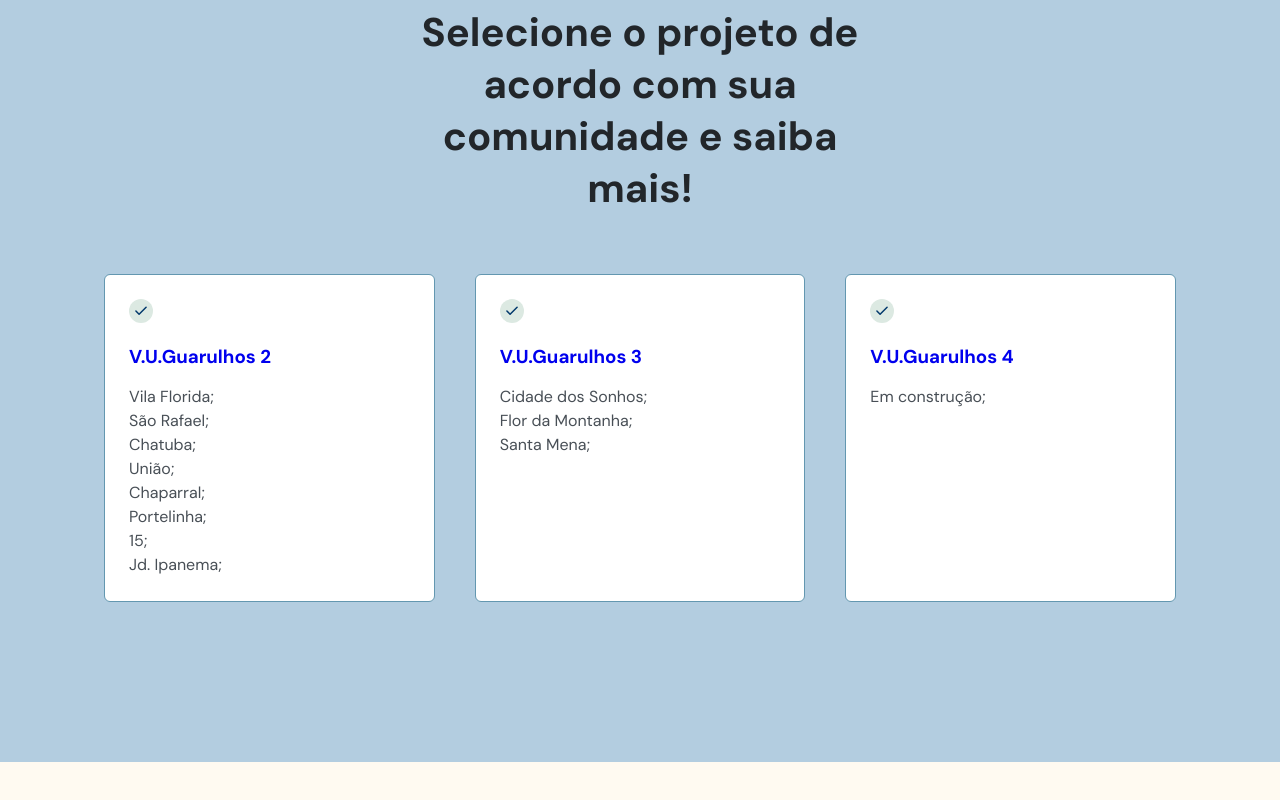
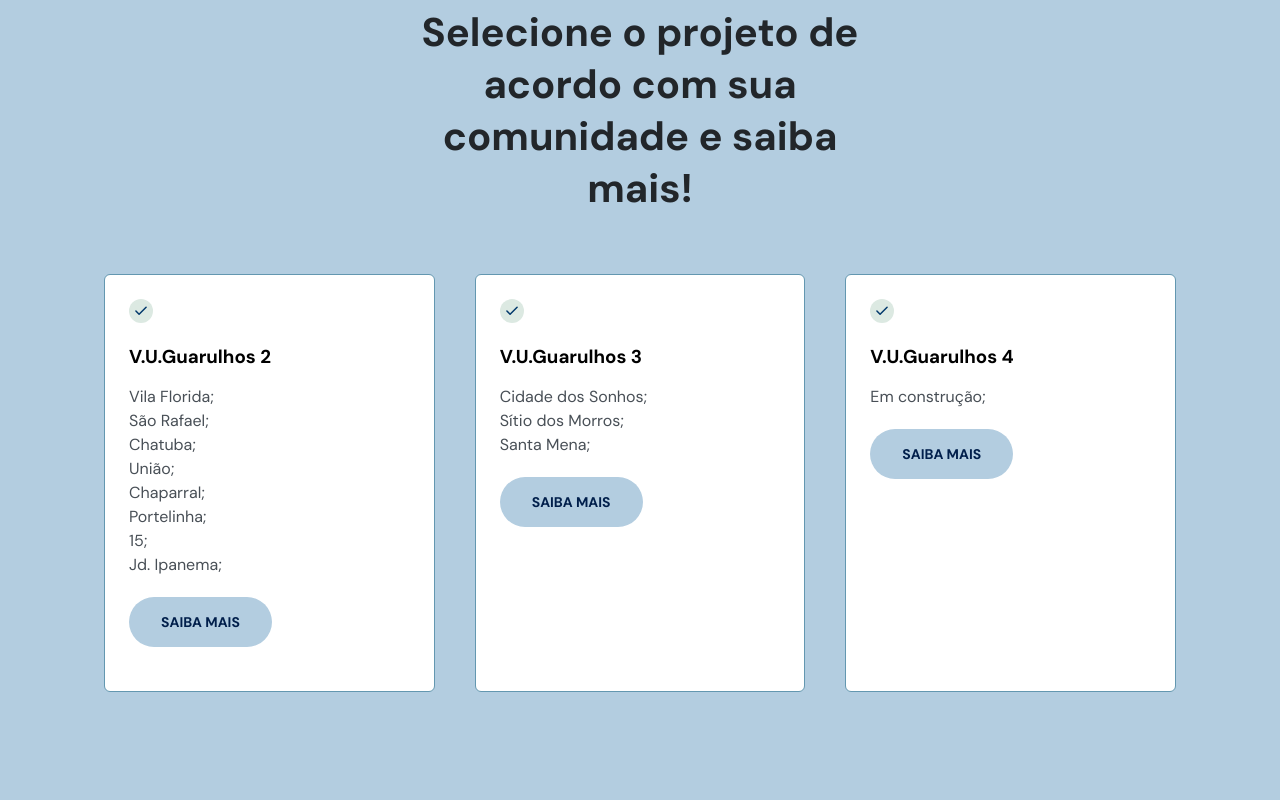
Before and after one commit to AguaLegalGru/AguaLegalGru, a plain HTML site: page index.html in a window 1280 px wide. Shown: the part 988-1788 px from the top of the page. Drawn offline with nearby package versions, Linux system fonts and the light colour scheme.

Commit message:
Second commit with additional informations

```diff
--- a/CSS/style.css
+++ b/CSS/style.css
@@ -86,6 +86,34 @@ section .content p {
     font-size: 1.6rem;
     line-height: 150%;
     color: var(--gray-paragraph);
+}
+
+.button {
+  background-color: var(--brand3);
+  /*border: none;*/
+  border-color: var(--bg-menu);
+  border-radius: 4rem;
+  margin-top: 2rem;
+  margin-bottom: 2rem;
+  padding: 1.6rem 3.2rem;
+  width: fit-content;
+  color: var(--bg-menu);
+  font-size: 1.4rem;
+  font-weight: 700;
+  text-transform: uppercase;
+  display: flex;
+  align-items: center;
+  justify-content: center;
+  gap: 1.6rem;
+  text-decoration: none;
+  transition: background 200ms;
+  cursor: pointer;
+}
+
+.button:hover {
+  background-color: var(--bg-menu);
+  border-color: var(--brand3);
+  color: white;
 }
 
 /*=== CUSTOM COLORS ========================================*/
--- a/index.html
+++ b/index.html
@@ -167,7 +167,7 @@
                     </div>
                     <div class="stat">
                       <h3>+4</h3>
-                      <p>Anos atuando na cidade</p>
+                      <p>Anos no mercado</p>
                     </div>
                 </div>
             </div>
@@ -186,9 +186,7 @@
                             <circle cx="12" cy="12" r="12" fill="#DCE9E2"/>
                             <path d="M17.091 8.18188L10.091 15.1819L6.90918 12.0001" stroke="#03396C" stroke-width="1.5" stroke-linecap="round" stroke-linejoin="round"/>
                         </svg>
-                        <a href="./html/guarulhos-2.html">
-                            <h3>V.U.Guarulhos 2</h3>
-                        </a>
+                        <h3>V.U.Guarulhos 2</h3>
                         <p>
                             Vila Florida; <br>
                             São Rafael; <br>
@@ -199,32 +197,37 @@
                             15; <br>
                             Jd. Ipanema; <br>
                         </p>
+                        <a class="button" href="./html/guarulhos-2.html">
+                                SAIBA MAIS
+                        </a>
                     </div>
                     <div class="card">
                         <svg width="24" height="24" viewBox="0 0 24 24" fill="none" xmlns="http://www.w3.org/2000/svg">
                             <circle cx="12" cy="12" r="12" fill="#DCE9E2"/>
                             <path d="M17.091 8.18188L10.091 15.1819L6.90918 12.0001" stroke="#03396C" stroke-width="1.5" stroke-linecap="round" stroke-linejoin="round"/>
                         </svg>
-                        <a href="./html/guarulhos-3.html">
-                            <h3>V.U.Guarulhos 3</h3>
-                        </a>
+                        <h3>V.U.Guarulhos 3</h3>
                         <p>
                             Cidade dos Sonhos; <br>
-                            Flor da Montanha; <br>
+                            Sítio dos Morros; <br>
                             Santa Mena; <br>
                         </p>
+                        <a class="button" href="./html/guarulhos-3.html">
+                            SAIBA MAIS
+                        </a>
                     </div>
                     <div class="card">
                         <svg width="24" height="24" viewBox="0 0 24 24" fill="none" xmlns="http://www.w3.org/2000/svg">
                             <circle cx="12" cy="12" r="12" fill="#DCE9E2"/>
                             <path d="M17.091 8.18188L10.091 15.1819L6.90918 12.0001" stroke="#03396C" stroke-width="1.5" stroke-linecap="round" stroke-linejoin="round"/>
                         </svg>
-                        <a href="./html/guarulhos-4.html">
-                            <h3>V.U.Guarulhos 4</h3>
-                        </a>
+                        <h3>V.U.Guarulhos 4</h3>
                         <p>
                             Em construção; <br>
                         </p>
+                        <a class="button" href="./html/guarulhos-4.html">
+                            SAIBA MAIS
+                        </a>
                     </div>
                     <!-- V.U.Pirituba
                     <div class="card">
```
Also changed, not shown: html/guarulhos-2.html (+1 -1 lines), html/guarulhos-3.html (+1 -1 lines), html/guarulhos-4.html (+1 -1 lines).
